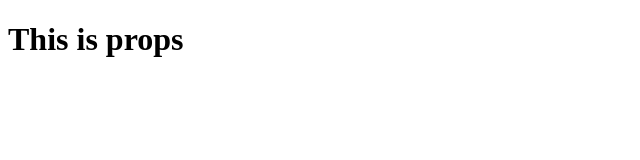
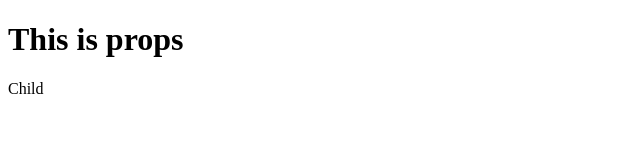
Before and after one commit to Nareshmalviya09/new-React, a React (Vite) app: page / in a window 1280 px wide. Shown: the top 160 px of the page, without its empty margins (0-640 px from the left). Built offline with nearby package versions, Linux system fonts and the light colour scheme.

Commit message:
new file adde

```diff
--- /dev/null
+++ b/src/Child.jsx
@@ -0,0 +1,12 @@
+import React from 'react'
+
+const Child = () => {
+  return (
+    <>
+
+        Child
+    </>
+  )
+}
+
+export default Child
--- a/src/main.jsx
+++ b/src/main.jsx
@@ -3,8 +3,10 @@ import { createRoot } from 'react-dom/client'
 import './index.css'
  import Props from './props'
 
+
 createRoot(document.getElementById('root')).render(
   <StrictMode>
   <Props/>
+
   </StrictMode>,
 )
--- a/src/props.jsx
+++ b/src/props.jsx
@@ -1,9 +1,12 @@
+import Child from "./Child"
+
 let Props =()=>{
 
     return(
 
         <div>
             <h1> This is props</h1>
+            <Child/>
         </div>
     )
 }
```
